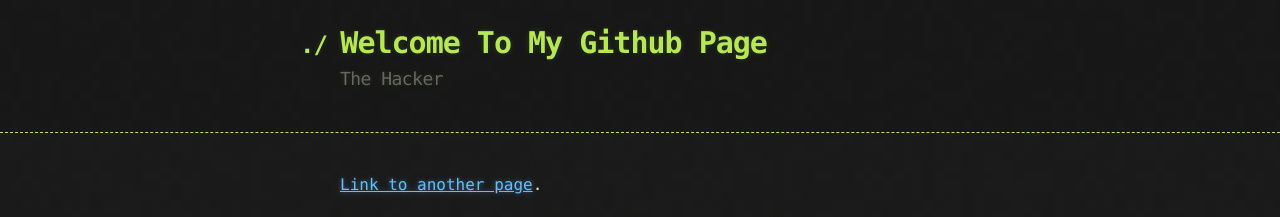
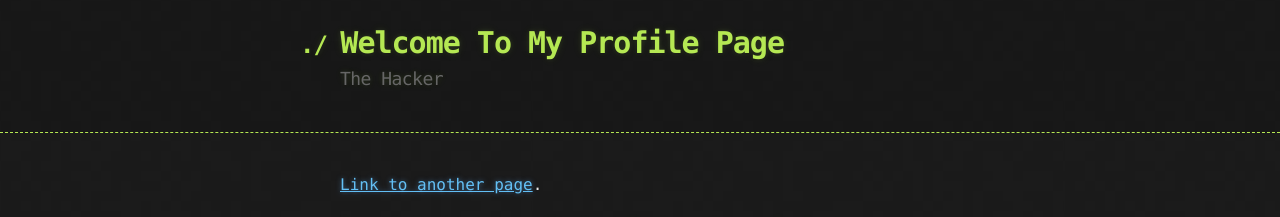
Before and after one commit to theprofhacker/thehacker, a Jekyll site: the page built from index.md, in a window 1280 px wide. Shown: the top 217 px of the page. Built offline with Jekyll 4.4.1, drawn with Linux system fonts in a browser that asks for light colours.

Commit message:
Update _config.yml

```diff
--- a/_config.yml
+++ b/_config.yml
@@ -1,4 +1,4 @@
-title: Welcome To My Github Page
+title: Welcome To My Profile Page
 description: The Hacker
 show_downloads: false
 google_analytics:
```
